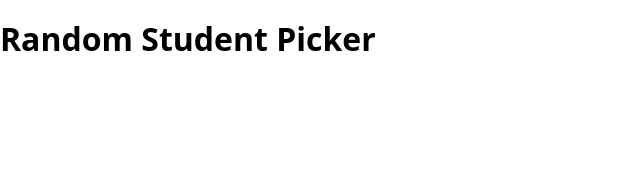
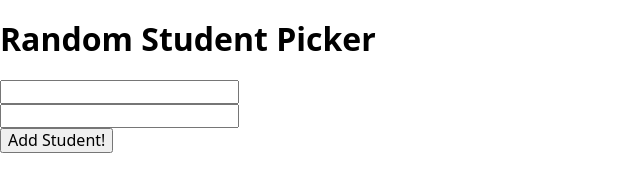
Before and after one commit to JoshPeterson1997/randomstudentpicker, a website: page index.html in a window 1280 px wide. Shown: the whole page, without its empty margins (0-640 px from the left). Drawn offline with nearby package versions, Linux system fonts and the light colour scheme.

Commit message:
added form

```diff
--- a/index.html
+++ b/index.html
@@ -16,6 +16,12 @@
   <body>
     <h1>Random Student Picker</h1>
 
+    <form>
+      <div><label for="fname"></label><input type="text" id="fname" /></div>
+      <div><label for="lname"></label><input type="text" id="lname" /></div>
+      <button type="submit">Add Student!</button>
+    </form>
+
     <script src="./scripts.js" type="module"></script>
   </body>
 </html>
```
